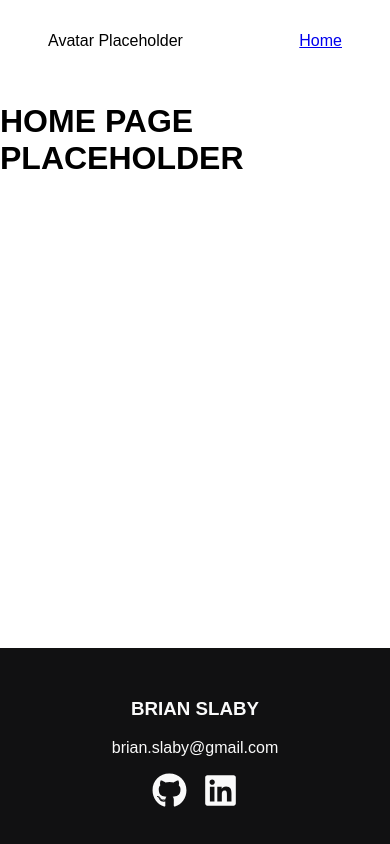
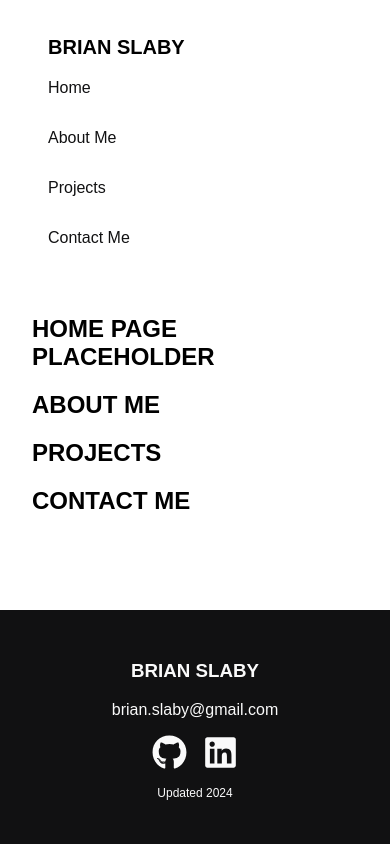
Before and after one commit to BrianSlaby/my-portfolio, a React (Vite) app: page / in a window 390 px wide. Built offline with nearby package versions, Linux system fonts and the light colour scheme.

Commit message:
added Layout route, adjusted responsive styling for header

```diff
--- a/src/App.tsx
+++ b/src/App.tsx
@@ -1,26 +1,19 @@
 import { useState } from 'react'
 import { BrowserRouter, Routes, Route } from "react-router-dom"
 import Home from "./pages/Home"
-import Header from "./components/Header"
-import Footer from "./components/Footer"
+import Layout from "./components/Layout"
+
 
 export default function App() {
 
 
   return (
     <BrowserRouter>
-      {// Need to refactor with layout route after I review that
-      }
-      <Header />
-
       <Routes>
-        <Route path="/" element={<Home />} />
+        <Route element={<Layout />}>
+          <Route path="/" element={<Home />} />
+        </Route>
       </Routes>
-
-      {
-        // Need to refactor with layout route after I review that
-      }
-      <Footer />
     </BrowserRouter>
   )
 }
--- a/src/components/Footer.tsx
+++ b/src/components/Footer.tsx
@@ -19,6 +19,7 @@
                     </a>
                 </div>
             </div>
+            <p className="small-text">Updated 2024</p>
         </footer>
     )
 }
--- a/src/components/Header.tsx
+++ b/src/components/Header.tsx
@@ -5,9 +5,12 @@
 
     return(
         <header>
-            <p>Avatar Placeholder</p>
+            <p className="header-title">Brian Slaby</p>
             <nav>
                 <Link to="/">Home</Link>
+                <Link to="/#about-section">About Me</Link>
+                <Link to="/#projects-section">Projects</Link>
+                <Link to="/#contact-section">Contact Me</Link>
             </nav>
         </header>
     )
--- /dev/null
+++ b/src/components/Layout.tsx
@@ -0,0 +1,14 @@
+import { Outlet } from "react-router-dom"
+import Header from "./Header"
+import Footer from "./Footer"
+
+export default function Layout() {
+
+    return (
+        <>
+            <Header />
+            <Outlet />
+            <Footer />
+        </>
+    )
+}
--- a/src/components/components.css
+++ b/src/components/components.css
@@ -1,13 +1,21 @@
 header {
     display: flex;
-    align-items: center;
+    flex-direction: column;
+    align-items: flex-start;
     justify-content: space-between;
     padding: 1em 3em;
 }
 
 nav {
     display: flex;
-    gap: 1em;
+    flex-direction: column;
+    align-items: flex-start;
+    gap: 2em;
+}
+
+nav a {
+    text-decoration: none;
+    color: #111112;
 }
 
 footer {
@@ -30,3 +38,19 @@
     height: 35px;
     width: 35px;
 }
+
+.small-text {
+    font-size: 0.75rem;
+}
+
+@media (min-width: 630px) {
+    header {
+        flex-direction: row;
+        align-items: center;
+    }
+
+    nav {
+        flex-direction: row;
+        align-items: center;
+    }
+}
--- a/src/index.css
+++ b/src/index.css
@@ -18,6 +18,16 @@
 
 h1,
 h2,
-h3 {
+h3,
+.header-title {
   text-transform: uppercase;
 }
+
+.header-title {
+  font-weight: 700;
+  font-size: 1.25rem;
+}
+
+.home-container {
+  padding: 2em;
+}
--- a/src/pages/Home.tsx
+++ b/src/pages/Home.tsx
@@ -3,8 +3,23 @@
 export default function Home() {
 
     return(
-        <>
-            <h1>Home Page placeholder</h1>
-        </>
+        <div className="home-container">
+            <section id="hero-section">
+                <h1>Home Page placeholder</h1>
+
+            </section>
+
+            <section id="about-section">
+                <h2>About Me</h2>
+            </section>
+
+            <section id="projects-section">
+                <h2>Projects</h2>
+            </section>
+
+            <section id="contact-section">
+                <h2>Contact Me</h2>
+            </section>
+        </div>
     )
 }
```
